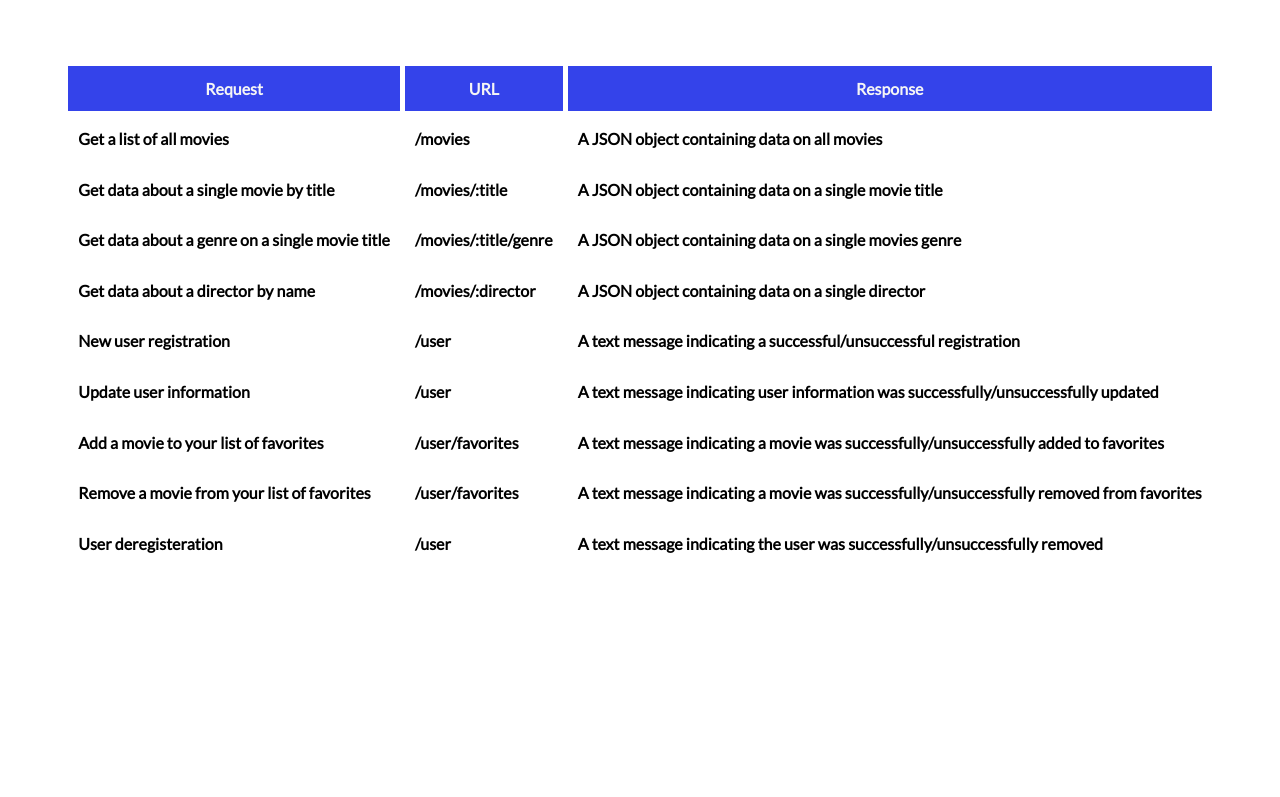
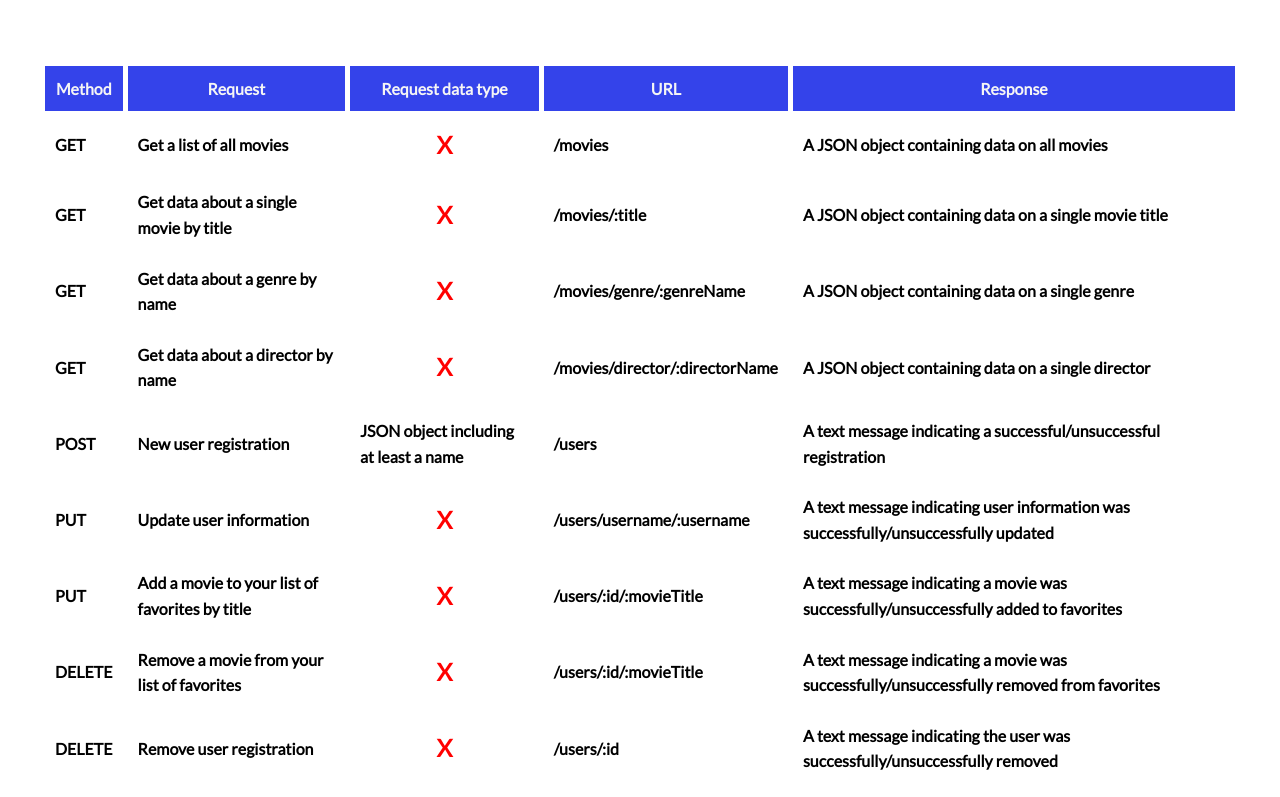
Before and after one commit to MajestysFiend/myFlix-API, a website: page public/documentation.html in a window 1280 px wide. Shown: the part 428-1225 px from the top of the page. Before the commit the page ends 1007 px from the top, so only its background shows below. Drawn offline with Linux system fonts and the light colour scheme; a web font is replaced by a local one.

Commit message:
Added and styled table data

```diff
--- a/public/documentation.html
+++ b/public/documentation.html
@@ -21,53 +21,73 @@
         </p>
         <table class="center">
             <tr>
+                <th>Method</th>
                 <th>Request</th>
+                <th>Request data type</th>
                 <th>URL</th>
                 <th>Response</th>
             </tr>
             <tr>
+                <td>GET</td>
                 <td>Get a list of all movies</td>
+                <td class="none">X</td>
                 <td>/movies</td>
                 <td>A JSON object containing data on all movies</td>
             </tr>
             <tr>
+                <td>GET</td>
                 <td>Get data about a single movie by title</td>
+                <td class="none">X</td>
                 <td>/movies/:title</td>
                 <td>A JSON object containing data on a single movie title</td>
             </tr>
             <tr>
-                <td>Get data about a genre on a single movie title</td>
-                <td>/movies/:title/genre</td>
-                <td>A JSON object containing data on a single movies genre</td>
+                <td>GET</td>
+                <td>Get data about a genre by name</td>
+                <td class="none">X</td>
+                <td>/movies/genre/:genreName</td>
+                <td>A JSON object containing data on a single genre</td>
             </tr>
             <tr>
+                <td>GET</td>
                 <td>Get data about a director by name</td>
-                <td>/movies/:director</td>
+                <td class="none">X</td>
+                <td>/movies/director/:directorName</td>
                 <td>A JSON object containing data on a single director</td>
             </tr>
             <tr>
+                <td>POST</td>
                 <td>New user registration</td>
-                <td>/user</td>
+                <td>JSON object including at least a name</td>
+                <td>/users</td>
                 <td>A text message indicating a successful/unsuccessful registration</td>
             </tr>
             <tr>
+                <td>PUT</td>
                 <td>Update user information</td>
-                <td>/user</td>
+                <td class="none">X</td>
+                <td>/users/username/:username</td>
                 <td>A text message indicating user information was successfully/unsuccessfully updated</td>
             </tr>
             <tr>
-                <td>Add a movie to your list of favorites</td>
-                <td>/user/favorites</td>
+                <td>PUT</td>
+                <td>Add a movie to your list of favorites by title</td>
+                <td class="none">X</td>
+                <td>/users/:id/:movieTitle</td>
                 <td>A text message indicating a movie was successfully/unsuccessfully added to favorites</td>
             </tr>
             <tr>
+                <td>DELETE</td>
                 <td>Remove a movie from your list of favorites</td>
-                <td>/user/favorites</td>
+                <td class="none">X</td>
+                <td>/users/:id/:movieTitle</td>
                 <td>A text message indicating a movie was successfully/unsuccessfully removed from favorites</td>
             </tr>
             <tr>
-                <td>User deregisteration</td>
-                <td>/user</td>
+                <td>DELETE</td>
+                <td>Remove user registration</td>
+                <td class="none">X</td>
+                <td>/users/:id</td>
                 <td>A text message indicating the user was successfully/unsuccessfully removed</td>
             </tr>
 
```
